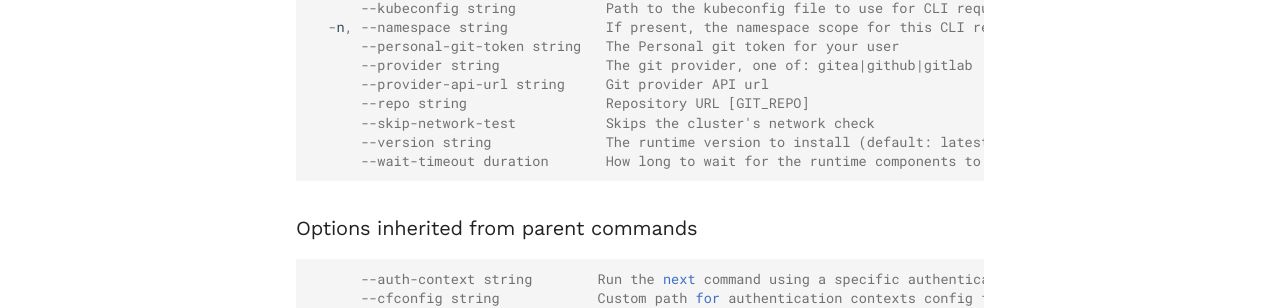
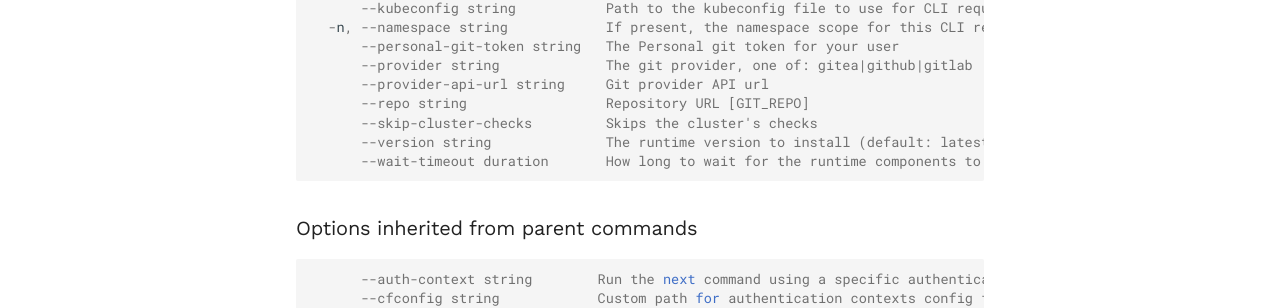
Before and after one commit to codefresh-io/cli-v2, an MkDocs documentation site: the page built from docs/commands/cli-v2_runtime_install.md, in a window 1280 px wide and 900 px high, scrolled down 577 px. Shown: the part 334-642 px from the top of the window. Built offline with MkDocs 1.6.1 and Material for MkDocs 9.7.7, drawn with Linux system fonts in a browser that asks for light colours; comment, search, counter and statistics services are not loaded.

Commit message:
gen docs

````diff
--- a/docs/commands/cli-v2_runtime_install.md
+++ b/docs/commands/cli-v2_runtime_install.md
@@ -41,7 +41,7 @@ cli-v2 runtime install [runtime_name] [flags]
       --provider string             The git provider, one of: gitea|github|gitlab
       --provider-api-url string     Git provider API url
       --repo string                 Repository URL [GIT_REPO]
-      --skip-network-test           Skips the cluster's network check
+      --skip-cluster-checks         Skips the cluster's checks
       --version string              The runtime version to install (default: latest)
       --wait-timeout duration       How long to wait for the runtime components to be ready (default 8m0s)
 ```
````
